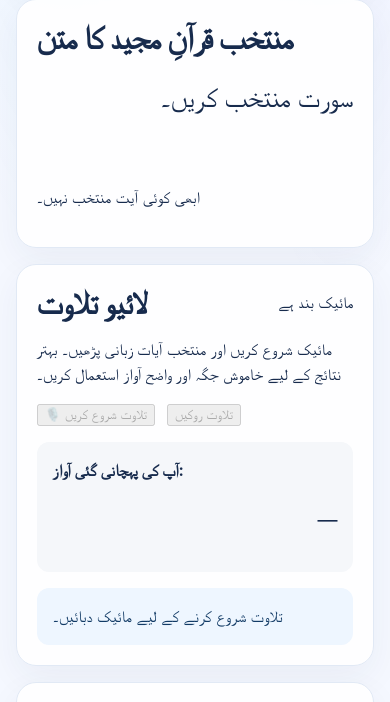
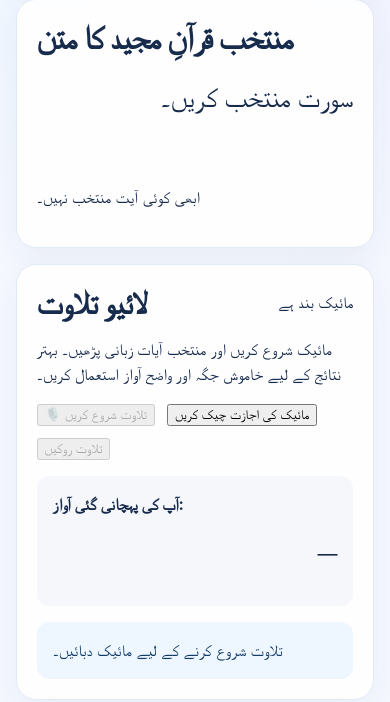
Before and after one commit to Meelad5815/MRK-Laravel-Portal, a Laravel app: page /quran/murajaah in a window 390 px wide. Shown: the part 850-1552 px from the top of the page. Run offline with Laravel 12, Linux system fonts and the light colour scheme; style sheets or scripts are compiled from the project's sources.

Commit message:
Add microphone permission diagnostic to Quran Murajaah (#43)

```diff
--- a/resources/views/quran/murajaah.blade.php
+++ b/resources/views/quran/murajaah.blade.php
@@ -46,6 +46,7 @@
       <p class="muted">مائیک شروع کریں اور منتخب آیات زبانی پڑھیں۔ بہتر نتائج کے لیے خاموش جگہ اور واضح آواز استعمال کریں۔</p>
       <div style="display:flex;gap:.75rem;flex-wrap:wrap">
         <button id="startMic" class="btn btn-primary" type="button" disabled>🎙️ تلاوت شروع کریں</button>
+        <button id="testMic" class="btn btn-secondary" type="button">مائیک کی اجازت چیک کریں</button>
         <button id="stopMic" class="btn btn-secondary" type="button" disabled>تلاوت روکیں</button>
       </div>
       <div style="margin-top:1rem;padding:1rem;background:var(--surface,#f5f7fa);border-radius:12px">
@@ -181,6 +182,32 @@
     }
   }
 
+  async function testMicrophone() {
+    if (!navigator.mediaDevices || !navigator.mediaDevices.getUserMedia) {
+      setFeedback('اس براؤزر میں مائیک ٹیسٹ دستیاب نہیں۔ تازہ Chrome اور HTTPS استعمال کریں۔', 'warning');
+      return;
+    }
+    const button = $('testMic');
+    button.disabled = true;
+    setFeedback('مائیکروفون کی اجازت چیک کی جا رہی ہے…');
+    try {
+      const stream = await navigator.mediaDevices.getUserMedia({audio:true});
+      stream.getTracks().forEach(track => track.stop());
+      setFeedback('مائیک کی عام اجازت درست ہے۔ اب «تلاوت شروع کریں» دبائیں۔ اگر وہاں not-allowed آئے تو مسئلہ Chrome کی Speech Recognition سروس میں ہے، عام مائیک اجازت میں نہیں۔', 'success');
+    } catch (error) {
+      const messages = {
+        'NotAllowedError': 'اس ویب سائٹ کے لیے مائیک کی اجازت بند ہے۔ Chrome کے Site settings میں Microphone کو Allow کریں۔',
+        'PermissionDeniedError': 'مائیک کی اجازت مسترد ہوئی۔ Chrome Site settings اور Android App permissions دونوں میں Allow کریں۔',
+        'NotFoundError': 'فون میں کوئی دستیاب مائیکروفون نہیں ملا۔',
+        'NotReadableError': 'مائیک کسی دوسری ایپ کے استعمال میں ہے یا دستیاب نہیں۔',
+        'SecurityError': 'مائیک کے لیے HTTPS اور محفوظ کنکشن ضروری ہے۔'
+      };
+      setFeedback(messages[error.name] || ('مائیک ٹیسٹ ناکام: ' + error.name + '۔'), 'warning');
+    } finally {
+      button.disabled = false;
+    }
+  }
+
   async function startRecognition() {
     const Speech = window.SpeechRecognition || window.webkitSpeechRecognition;
     if (!window.isSecureContext) {
@@ -251,6 +278,7 @@
   $('loadRange').addEventListener('click', renderRange);
   $('resetProgress').addEventListener('click', () => { cursor = 0; renderRange(); });
   $('startMic').addEventListener('click', startRecognition);
+  $('testMic').addEventListener('click', testMicrophone);
   $('stopMic').addEventListener('click', () => { if (recognition && running) recognition.stop(); });
   loadSurahs();
 })();
```
